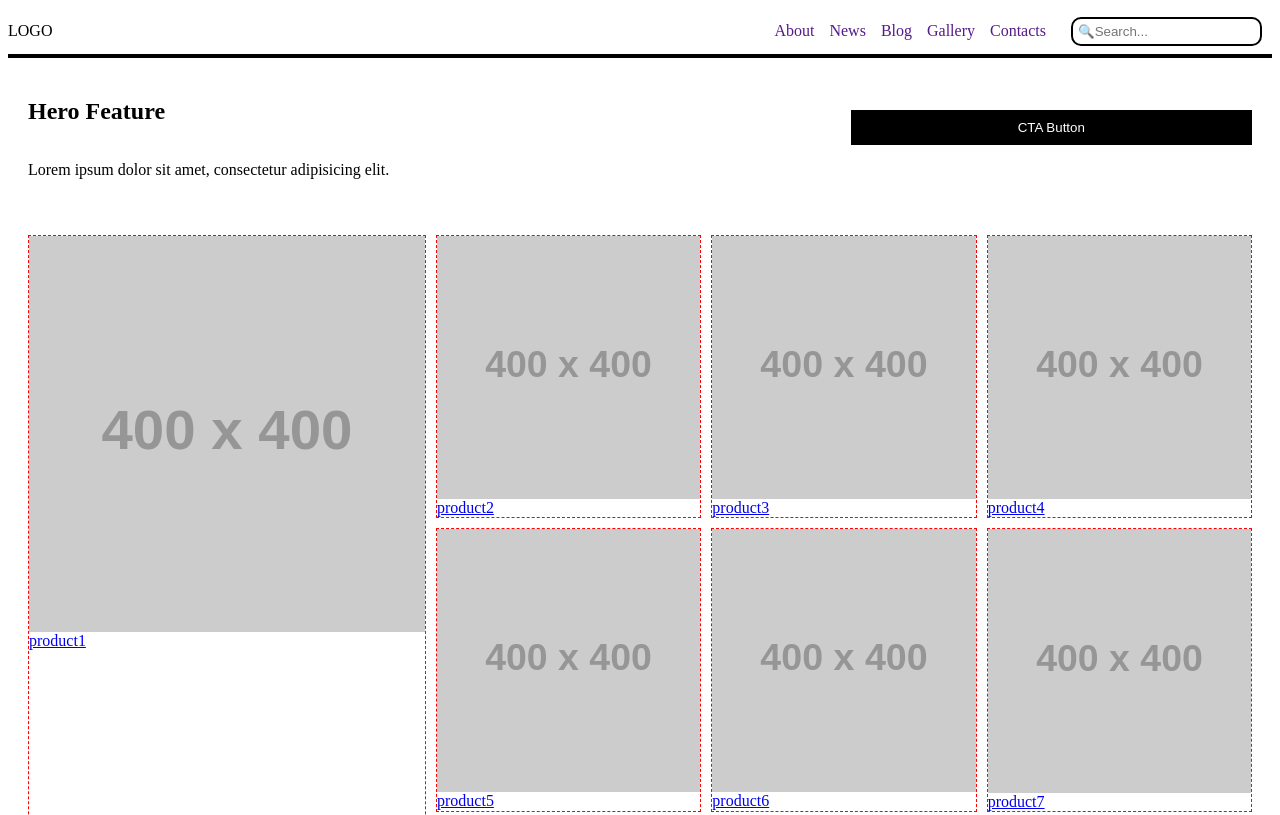
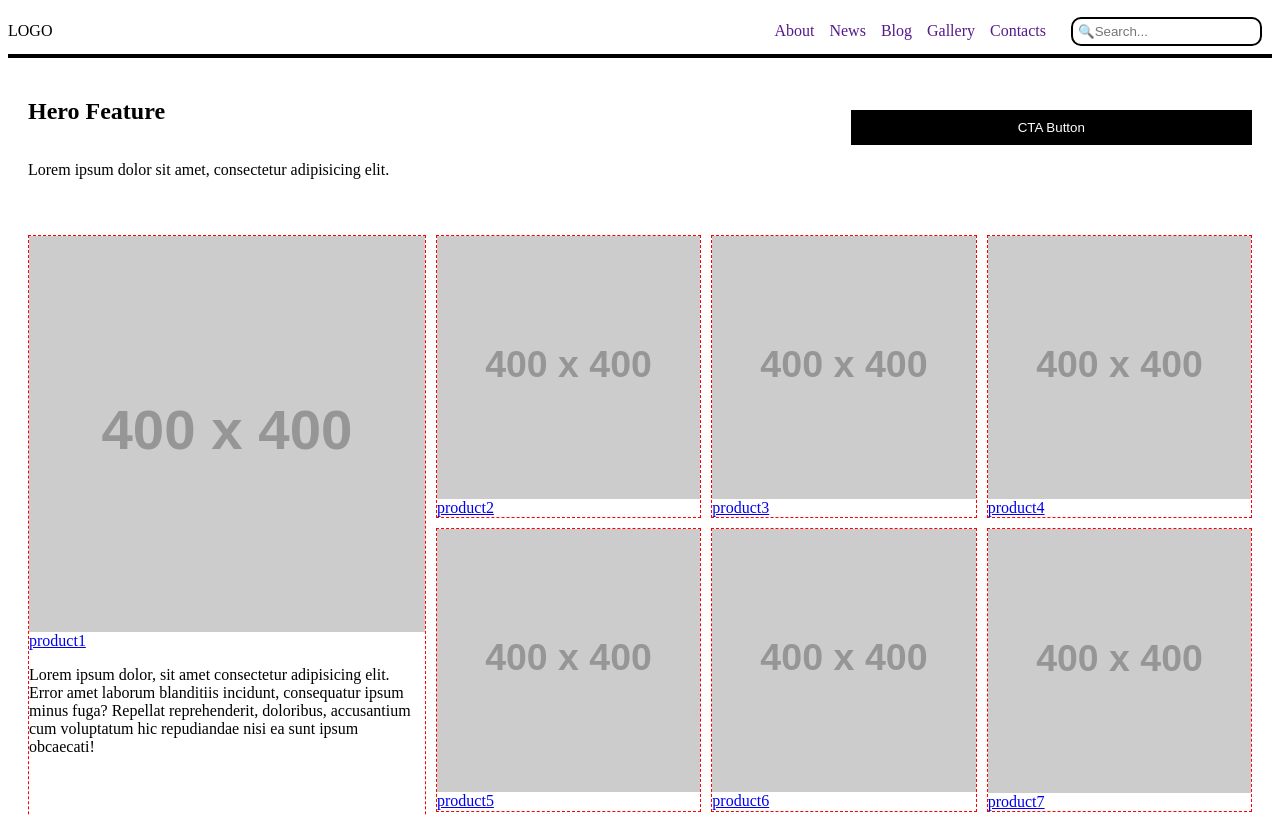
Before and after one commit to VITALIKXXX/homework, a plain HTML site: page index.html in a window 1280 px wide. Shown: the top 815 px of the page. Drawn offline with Linux system fonts and the light colour scheme; placeholder pictures from the web are drawn by us.

Commit message:
add paragraf to the product 1

```diff
--- a/index.html
+++ b/index.html
@@ -32,6 +32,7 @@
                     <a href="http://myshop.com">
                         <img src="https://placehold.co/400x400/png" alt="product1">
                         <span>product1</span></a>
+                        <p>Lorem ipsum dolor, sit amet consectetur adipisicing elit. Error amet laborum blanditiis incidunt, consequatur ipsum minus fuga? Repellat reprehenderit, doloribus, accusantium cum voluptatum hic repudiandae nisi ea sunt ipsum obcaecati!</p>
                 </div>
                 <div class="product">
                     <a href="http://myshop.com">
```
